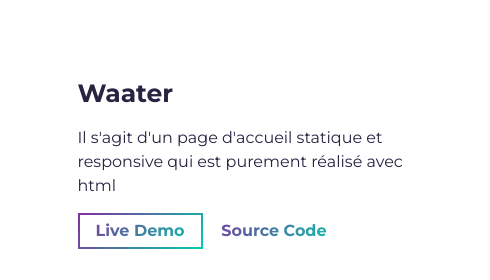
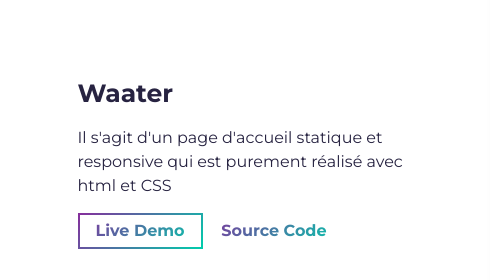
Before and after one commit to Xuan19/Portfolio, a website built with Parcel: page src/index.html in a window 1280 px wide. Shown: the part 2900-3180 px from the top of the page, 0-490 px from the left. Built offline with nearby package versions, Linux system fonts and the light colour scheme.

Commit message:
correct the description

```diff
--- a/src/index.html
+++ b/src/index.html
@@ -197,7 +197,7 @@
               <h3 class="project-wrapper__text-title">Waater</h3>
               <div>
                 <p class="mb-4">
-                  Il s'agit d'un page d'accueil statique et responsive qui est purement réalisé avec html
+                  Il s'agit d'un page d'accueil statique et responsive qui est purement réalisé avec html et CSS
                 </p>
               </div>
               <a rel="noreferrer" target="_blank" class="cta-btn cta-btn--hero"
```
